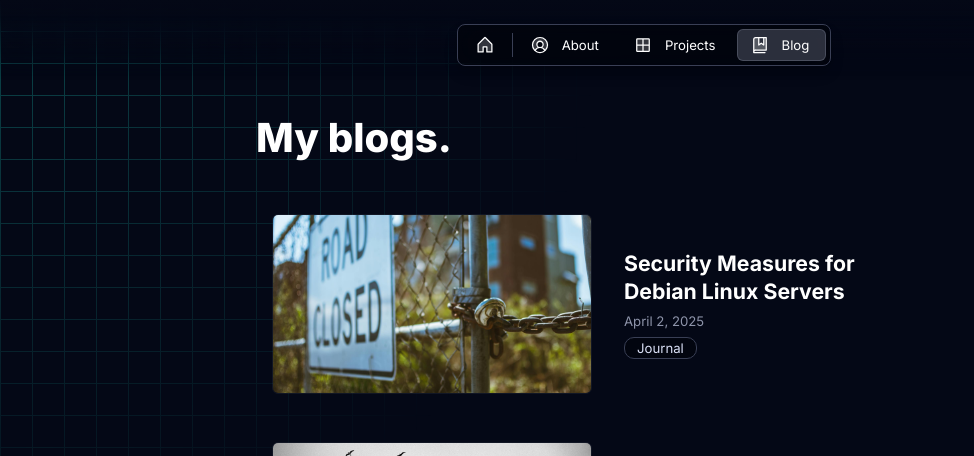
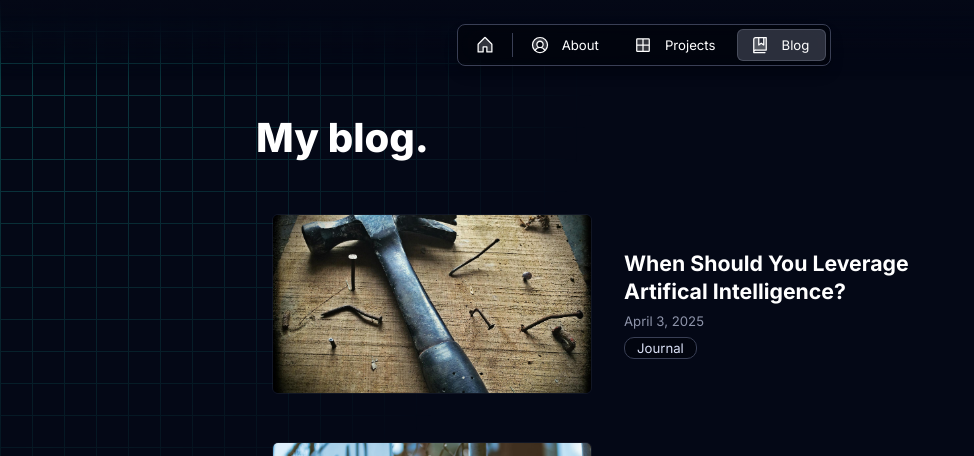
Before and after one commit to servisbryce/bryceserv.is, a Next.js app: page /blog in a window 1280 px wide. Shown: the top 456 px of the page, without its empty margins (0-974 px from the left). Built offline with nearby package versions, Linux system fonts and the light colour scheme.

Commit message:
Added resume.pdf

```diff
--- /dev/null
+++ b/src/app/blog/posts/whenshouldyouleverageartificalintelligence.mdx
@@ -0,0 +1,9 @@
+---
+
+title: "When Should You Leverage Artifical Intelligence?"
+publishedAt: "2025-04-03"
+image: "/images/gallery/whenshouldyouleverageartificalintelligence.jpg"
+summary: "The playbook on when to use artifical intelligence when programming."
+tag: "Journal"
+
+---
--- a/src/app/resources/content.js
+++ b/src/app/resources/content.js
@@ -173,7 +173,7 @@ const about = {
 
 const blog = {
   label: "Blog",
-  title: "My blogs.",
+  title: "My blog.",
   description: `Read what ${person.name} has been up to recently.`,
   // Create new blog posts by adding a new .mdx file to app/blog/posts
   // All posts will be listed on the /blog route
```
Also changed, not shown: public/images/gallery/whenshouldyouleverageartificalintelligence.jpg (added), 1 other file (tests, documents, lock files or other folders).
